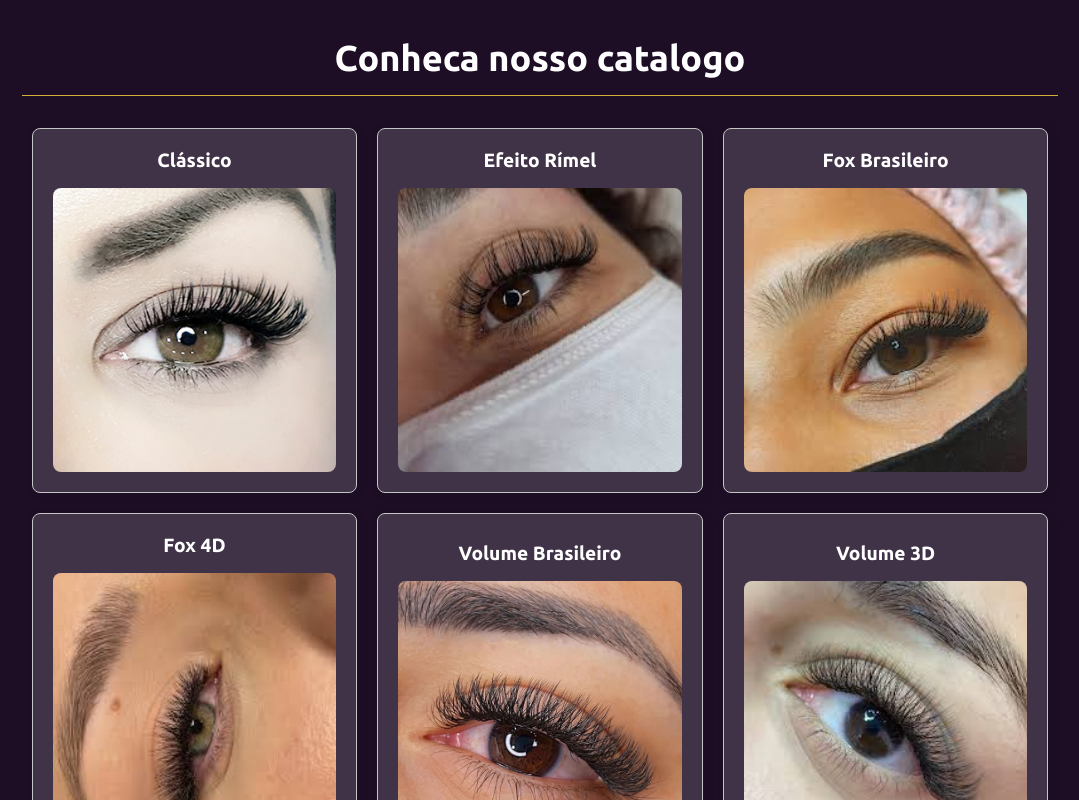
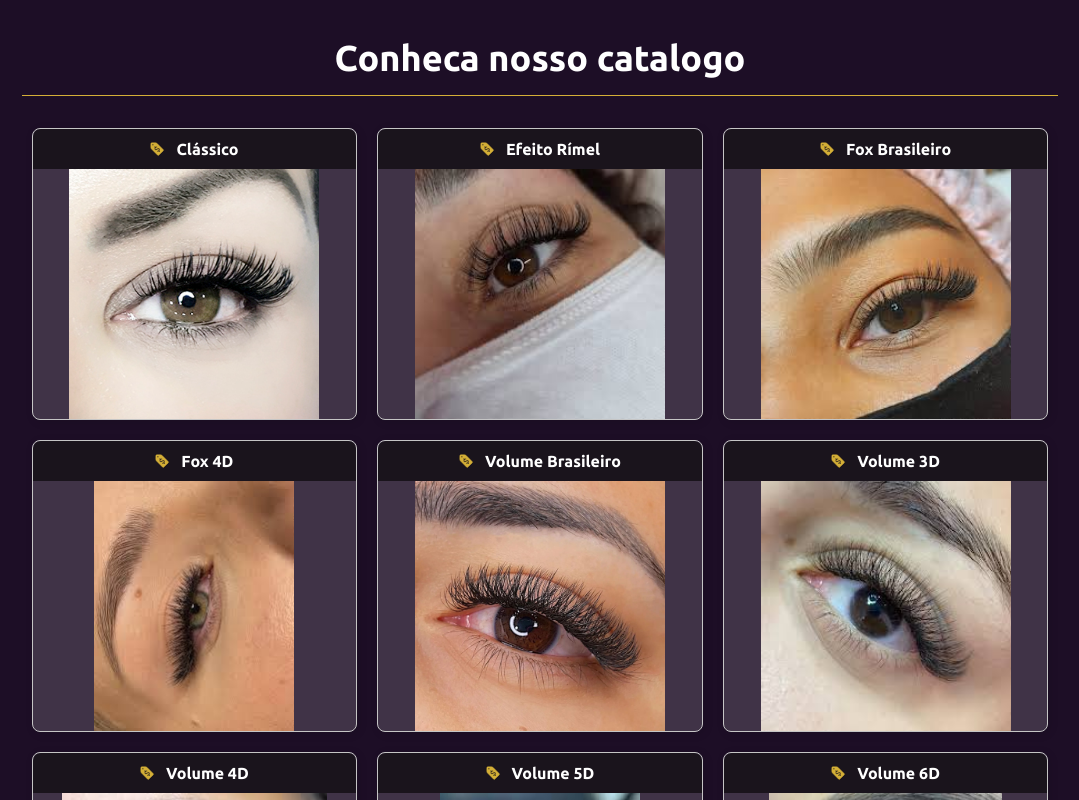
Before and after one commit to PredoH1/MaryBeauty, a React (Vite) app: page / in a window 1280 px wide. Shown: the part 1460-2260 px from the top of the page, without its empty margins (100-1179 px from the left). Built offline with nearby package versions, Linux system fonts and the light colour scheme.

Commit message:
Style: improvement in design

```diff
--- a/src/Components/Catalogo/Catalogo.module.css
+++ b/src/Components/Catalogo/Catalogo.module.css
@@ -32,31 +32,59 @@
   border: 1px solid #c5c5c5;
   box-shadow: 2px 2px 10px rgba(0, 0, 0, 0.1);
   color: #fff;
-  border-radius: 12px;
-  padding: 20px;
-  text-align: center;
   border-radius: 8px;
   display: flex;
   flex-direction: column;
   justify-content: center;
   align-items: center;
+  overflow: hidden;
+}
+
+.service p {
+  font-size: 1rem;
+  font-family: "Ubuntu", serif;
+  color: #fff;
+  text-align: center;
+  margin: 0.5rem 0;
+  padding: 0 1rem;
+}
+
+/* Correção do alinhamento do ícone e título */
+.descCat {
+  width: 100%;
+  height: 40px;
+  display: flex;
+  align-items: center;
+  justify-content: center;
+  gap: 8px;
+  background: rgba(0, 0, 0, 0.6);
+  border-radius: 8px 8px 0 0;
+  padding: 5px;
+}
+
+.descCat img {
+  width: 18px;
+  height: 18px;
 }
 
 .service h1 {
-  font-size: 1.2rem; /* Ajuste o tamanho conforme necessário */
+  font-size: 1rem;
   font-weight: bold;
-  margin-bottom: 1rem;
   font-family: "Ubuntu", serif;
+  color: #fff;
+  margin: 0;
 }
 
+/* Correção do tamanho das imagens sem cortar excessivamente */
 .imgCat {
-  width: 100%; /* Mantém a largura total dentro do card */
-  height: auto; /* Mantém a proporção correta */
-  max-height: 300px; /* Define uma altura máxima para evitar esticamento */
-  object-fit: cover; /* Mantém a proporção e corta o excesso se necessário */
-  border-radius: 8px; /* Borda arredondada para um visual mais bonito */
+  width: 100%;
+  height: 250px; /* Mantém um tamanho uniforme */
+  object-fit: contain; /* Mantém a imagem inteira sem cortes */
+  border-radius: 0 0 8px 8px;
+  background-color: #ffffff00; /* Fundo branco para evitar buracos visuais */
 }
 
+/* Responsividade */
 @media (max-width: 768px) {
   .container {
     padding: 0;
@@ -68,10 +96,15 @@
 
   .boxCatalogo {
     width: 90%;
-    margin: 2rem 0rem 2rem 0rem;
+    margin: 2rem 0rem;
   }
 
   .service {
+    width: 90%;
+  }
+
+  .imgCat {
     width: 100%;
+    height: 200px;
   }
 }
--- a/src/Components/Catalogo/index.jsx
+++ b/src/Components/Catalogo/index.jsx
@@ -10,6 +10,7 @@ import catVolume4d from "../../assets/catVolume4d.jpg";
 import catVolume5d from "../../assets/catVolume5d.jpg";
 import catVolume6d from "../../assets/catVolume6d.jpg";
 import catEfeitoMolhado from "../../assets/catEfeitoMolhado.jpg";
+import iconCatalogo from "../../assets/iconCatalogo.svg";
 
 function Catalogo(props, ref) {
   return (
@@ -19,52 +20,91 @@ function Catalogo(props, ref) {
       </div>
       <div className={style.boxCatalogo}>
         <div className={style.service}>
+          <div className={style.descCat}>
+            <img src={iconCatalogo} alt="" />
             <h1>Clássico</h1>
+          </div>
+
           <img className={style.imgCat} src={catClassico} alt="" />
         </div>
 
         <div className={style.service}>
+          <div className={style.descCat}>
+            <img src={iconCatalogo} alt="" />
             <h1>Efeito Rímel</h1>
+          </div>
+
           <img className={style.imgCat} src={catEfeitoRimel} alt="" />
         </div>
 
         <div className={style.service}>
+          <div className={style.descCat}>
+            <img src={iconCatalogo} alt="" />
             <h1>Fox Brasileiro</h1>
+          </div>
+
           <img className={style.imgCat} src={catFoxBrasileiro} alt="" />
         </div>
 
         <div className={style.service}>
+          <div className={style.descCat}>
+            <img src={iconCatalogo} alt="" />
             <h1>Fox 4D</h1>
+          </div>
           <img className={style.imgCat} src={catFox4d} alt="" />
         </div>
 
         <div className={style.service}>
+          <div className={style.descCat}>
+            <img src={iconCatalogo} alt="" />
             <h1>Volume Brasileiro</h1>
+          </div>
+
           <img className={style.imgCat} src={catVolumeBrasileiro} alt="" />
         </div>
 
         <div className={style.service}>
+          <div className={style.descCat}>
+            <img src={iconCatalogo} alt="" />
             <h1>Volume 3D</h1>
+          </div>
+
           <img className={style.imgCat} src={catVolume3d} alt="" />
         </div>
 
         <div className={style.service}>
+          <div className={style.descCat}>
+            <img src={iconCatalogo} alt="" />
             <h1>Volume 4D</h1>
+          </div>
+
           <img className={style.imgCat} src={catVolume4d} alt="" />
         </div>
 
         <div className={style.service}>
+          <div className={style.descCat}>
+            <img src={iconCatalogo} alt="" />
             <h1>Volume 5D</h1>
+          </div>
+
           <img className={style.imgCat} src={catVolume5d} alt="" />
         </div>
 
         <div className={style.service}>
+          <div className={style.descCat}>
+            <img src={iconCatalogo} alt="" />
             <h1>Volume 6D</h1>
+          </div>
+
           <img className={style.imgCat} src={catVolume6d} alt="" />
         </div>
 
         <div className={style.service}>
+          <div className={style.descCat}>
+            <img src={iconCatalogo} alt="" />
             <h1>Efeito Molhado</h1>
+          </div>
+
           <img className={style.imgCat} src={catEfeitoMolhado} alt="" />
         </div>
       </div>
```
Also changed, not shown: src/assets/iconCatalogo.svg. Lines whose indentation alone changed are shown as unchanged.
